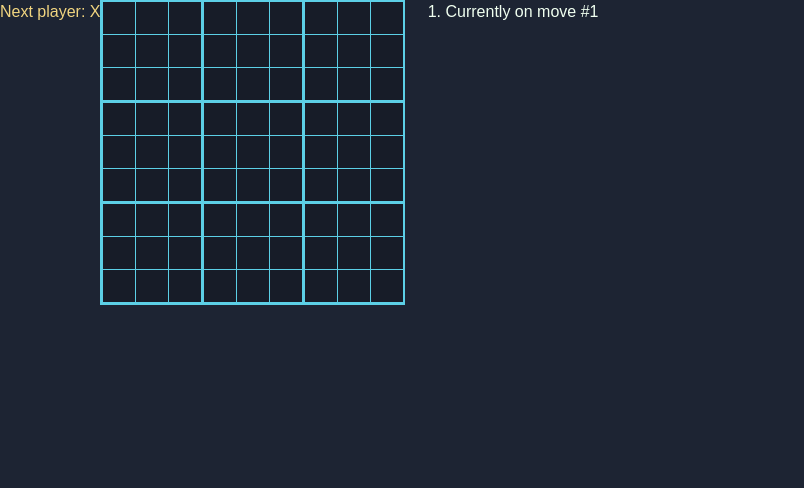
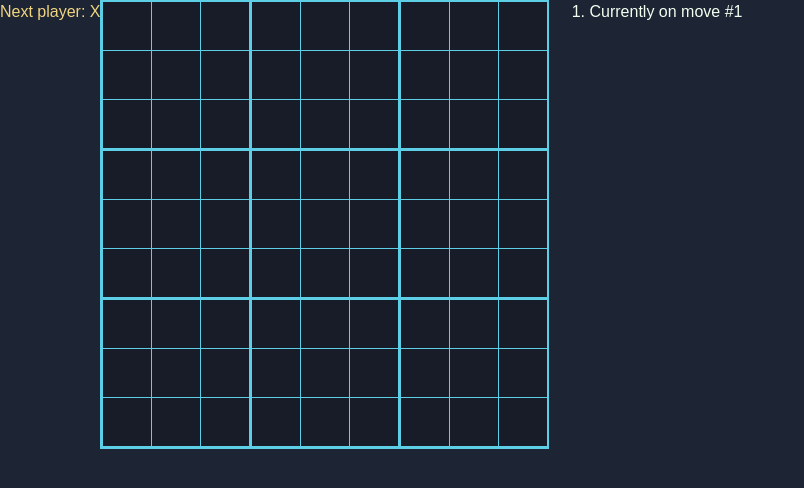
Before and after one commit to Jon-Cactus/ultimate-tic-tac-toe, a React (Vite) app: page / in a window 1280 px wide. Shown: the top 488 px of the page, without its empty margins (0-804 px from the left). Built offline with nearby package versions, Linux system fonts and the light colour scheme; a web font is replaced by a local one.

Commit message:
correctly sets allowed subboards to be moved in when moving. TODO: properly determine subboard when hopping through history

```diff
--- a/src/App.tsx
+++ b/src/App.tsx
@@ -3,7 +3,7 @@ import type {SubBoardProps, SquareProps} from './assets/interfaces';
 import { calculateWinner, getMoveCoordinates } from './utils/helpers';
 import './App.css';
 
-function Square({ value, onSquareClick }: SquareProps) {
+function Square({ value, onSquareClick, active }: SquareProps) {
   const playerColor =
     value === 'X'
     ? 'player-1'
@@ -12,20 +12,19 @@ function Square({ value, onSquareClick }: SquareProps) {
     : ''
   return (
     <button
-    className={`square ${playerColor}`}
+    className={`square ${playerColor} ${active}`}
     onClick={onSquareClick}>
       {value}
     </button>
   )
 }
 
-function SubBoard({ subBoardIdx, squares, onSquareClick }: SubBoardProps) {
-
+function SubBoard({ subBoardIdx, squares, onSquareClick, isActive }: SubBoardProps) {
   return (
   <>
-    <div className="sub-board">
+    <div className={`sub-board`}>
       {Array.from({length: 3}, (_, row) => (
-        <div className="sub-board-row" key={row}>
+        <div className={`sub-board-row `} key={row}>
           {Array.from({length: 3}, (_, col) => {
             const squareIdx = row * 3 + col;
             return (
@@ -33,6 +32,7 @@ function SubBoard({ subBoardIdx, squares, onSquareClick }: SubBoardProps) {
                 key={squareIdx}
                 value={squares[squareIdx]}
                 onSquareClick={() => onSquareClick(squareIdx)}
+                active={subBoardIdx === isActive ? 'active' : ''}
               />
             )
           })}
@@ -62,19 +62,26 @@ export default function Game() {
     const currentSubBoard = currentBoards[subBoardIdx];
     if (currentSubBoard[squareIdx]) return; // Block moves on filled squares
     if (subBoardWinners[subBoardIdx]) return; // Block moves on won subboards
-    if (currentMove !== 0 && subBoardIdx !== isActive) return; // Block moves on non-active subboards
+    if (isActive !== null && subBoardIdx !== isActive) return; // Block moves on non-active subboards
 
     const nextSubBoard = [...currentSubBoard];
     nextSubBoard[squareIdx] = xIsNext ? 'X' : 'O';
 
     const nextBoards = [...currentBoards];
     nextBoards[subBoardIdx] = nextSubBoard;
-
+    // Grab updated winning boards based on new board state
+    const { subBoardWinners: nextSubBoardWinners } = calculateWinner(nextBoards);
+    // Update game state
     const nextHistory = [...history.slice(0, currentMove + 1), nextBoards];
     // Appends a new array based on the latest move
     setHistory(nextHistory);
     setCurrentMove(nextHistory.length - 1);
-    setIsActive(squareIdx);
+    // Determine which subboards are okay to move in
+    if (nextSubBoardWinners[squareIdx]) {
+      setIsActive(null); // Allow any subboard in cases when won or full
+    } else {
+      setIsActive(squareIdx);
+    }
   }
 
   function jumpTo(nextMove: number): void {
@@ -132,6 +139,7 @@ export default function Game() {
                   subBoardIdx={subBoardIdx}
                   squares={currentBoards[subBoardIdx]}
                   onSquareClick={(squareIdx) => handleMove(subBoardIdx, squareIdx)}
+                  isActive={isActive}
                 />
               );
             })}
--- a/src/assets/interfaces.ts
+++ b/src/assets/interfaces.ts
@@ -2,9 +2,11 @@ export interface SubBoardProps {
     subBoardIdx: number;
     squares: (string | null)[];
     onSquareClick: (squareIdx: number) => void;
+    isActive: (number | null);
 }
 
 export interface SquareProps {
     value: (string | null);
     onSquareClick: () => void;
+    active: string;
 }
--- a/src/index.css
+++ b/src/index.css
@@ -80,17 +80,21 @@ h1 {
 }
 
 .square {
-  font-size: 24px;
+  font-size: 36px;
   font-weight: bold;
   margin: -1px -1px 0 0;
   padding: 0;
   line-height: 34px;
-  height: 34px;
-  width: 34px;
+  height: 50px;
+  width: 50px;
   float: left;
   color: var(--player-2);
   background-color: var(--dark-background);
   border: 1px solid var(--primary);
+}
+
+.square:hover, .active:hover {
+  background-color: var(--secondary);
 }
 
 .player-1 {
@@ -104,3 +108,7 @@ h1 {
 .won {
   background-color: var(--light-background);
 }
+
+.active {
+  background-color: var(--light-background);
+}
```
